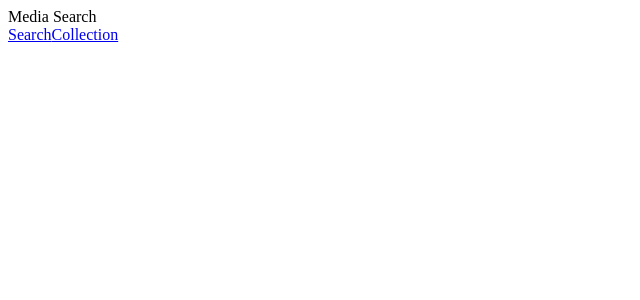
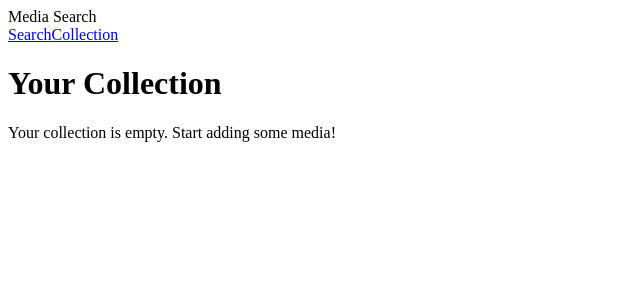
Before and after one commit to Sanjudayal/GIF-redux-project, a React (Vite) app: page /collection in a window 1280 px wide. Shown: the top 300 px of the page, without its empty margins (0-640 px from the left). Built offline with nearby package versions, Linux system fonts and the light colour scheme; the HTML template or start-up script is replaced by a standard one.

Commit message:
feat: clear collection

```diff
--- a/src/pages/CollectioinPage.jsx
+++ b/src/pages/CollectioinPage.jsx
@@ -1,15 +1,45 @@
 import React from "react";
-import { useSelector } from "react-redux";
+import { useDispatch, useSelector } from "react-redux";
 import CollectionCard from "../components/CollectionCard";
+import { clearCollection } from "../redux/features/collectionSlice";
 
 export const CollectioinPage = () => {
+  const dispatch = useDispatch();
   const collection = useSelector((state) => state.collection.items);
 
+  const handleClearCollection = () => {
+    dispatch(clearCollection());
+  };
+
   return (
-    <div className="flex justify-start w-full flex-wrap gap-6 overflow-auto px-8 py-8">
-      {collection.map((item) => (
-        <CollectionCard item={item} key={item.id} />
-      ))}
+    <div className="w-full px-8 py-8 flex flex-col gap-6">
+      <div className="flex justify-between items-center w-full">
+        <h1 className="text-2xl font-bold text-white tracking-wide">
+          Your Collection
+        </h1>
+
+        {/* Only show the clear button if there are items in the collection */}
+        {collection.length > 0 && (
+          <button
+            onClick={handleClearCollection}
+            className="px-5 py-2 bg-red-600 hover:bg-red-700 text-white font-semibold text-base rounded-lg shadow-md transition-colors duration-200 cursor-pointer"
+          >
+            Clear Collection
+          </button>
+        )}
+      </div>
+
+      {collection.length > 0 ? (
+        <div className="flex justify-start w-full flex-wrap gap-6 overflow-auto">
+          {collection.map((item) => (
+            <CollectionCard item={item} key={item.id} />
+          ))}
+        </div>
+      ) : (
+        <div className="text-gray-400 mt-10 text-lg flex justify-center">
+          Your collection is empty. Start adding some media!
+        </div>
+      )}
     </div>
   );
 };
```
